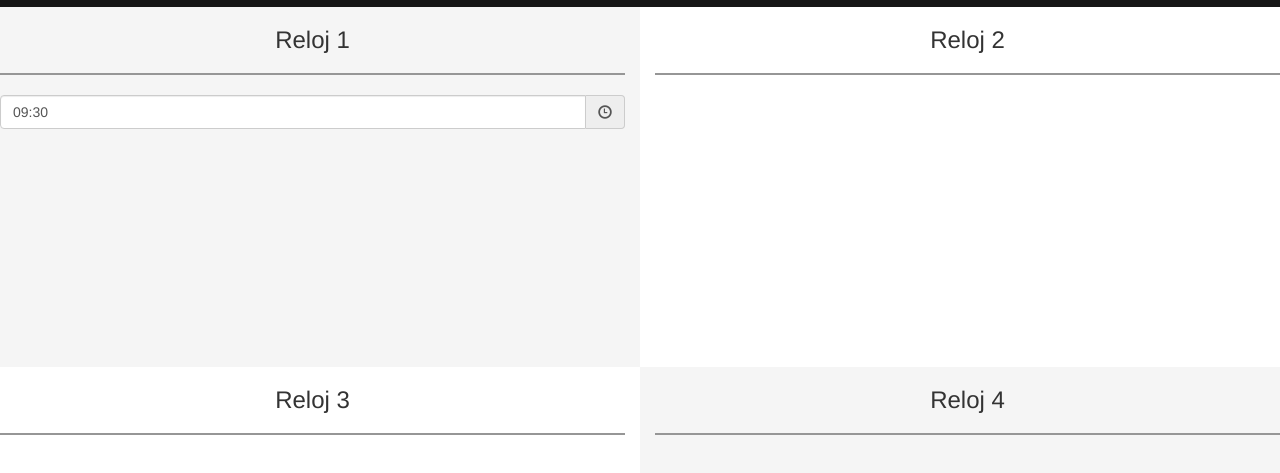
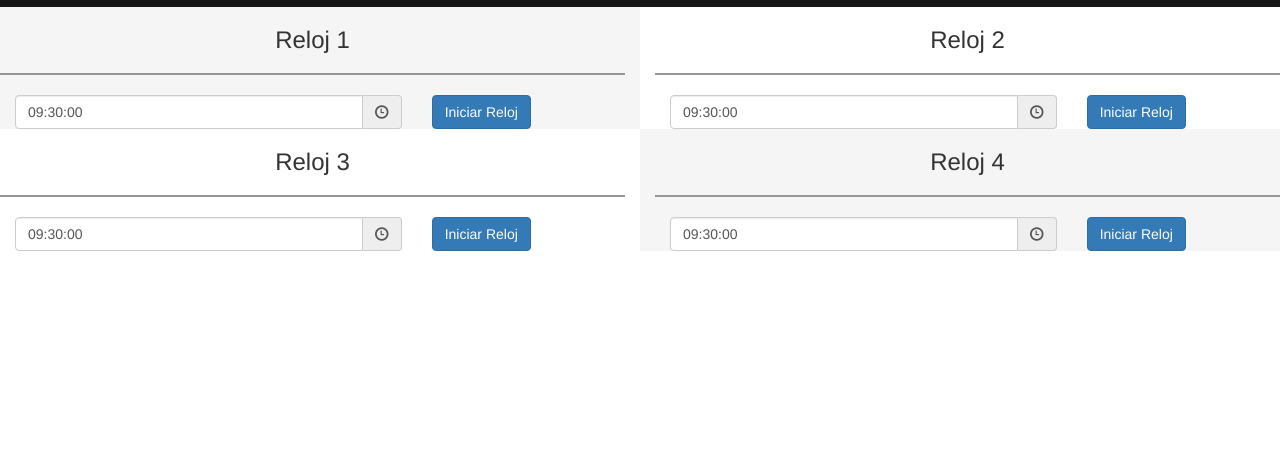
Before and after one commit to QuadCoreBr/Escolar-SistemasDistribuidos, an Electron app: page Practica1/frontend-electron/windows/invertedThreadClocks.html in a window 1280 px wide. Shown: the part 63-536 px from the top of the page. Drawn offline with nearby package versions, Linux system fonts and the light colour scheme.

Commit message:
emits entre socket client y server

```diff
--- a/Practica1/frontend-electron/package.json
+++ b/Practica1/frontend-electron/package.json
@@ -5,7 +5,7 @@
   "main": "invertedThreadClocks.js",
   "scripts": {
     "test": "echo \"Error: no test specified\" && exit 1",
-    "electron" : "electron ."
+    "electron": "electron ."
   },
   "repository": {
     "type": "git",
@@ -18,6 +18,8 @@
   },
   "homepage": "https://github.com/jdiazrdgz/Escolar-SistemasDistribuidos#readme",
   "dependencies": {
-    "electron": "^1.7.5"
+    "electron": "^1.7.5",
+    "jquery": "^3.2.1",
+    "socket.io": "^2.0.3"
   }
 }
--- a/Practica1/frontend-electron/windows/invertedThreadClocks.html
+++ b/Practica1/frontend-electron/windows/invertedThreadClocks.html
@@ -4,55 +4,82 @@
   <head>
     <meta name="viewport" content="width=device-width, initial-scale=1">
     <link rel="stylesheet" href="invertedThreadClocks.css">
-    <!-- clockpicker -->
-    <!-- <link rel="stylesheet" href="bootstrap-clockpicker.min.css"> -->
-    <!-- <link rel="stylesheet" href="jquery-clockpicker.min.css"> -->
-    <!-- boostrap -->
     <link href="https://maxcdn.bootstrapcdn.com/bootstrap/3.3.7/css/bootstrap.min.css" rel="stylesheet" integrity="sha384-BVYiiSIFeK1dGmJRAkycuHAHRg32OmUcww7on3RYdg4Va+PmSTsz/K68vbdEjh4u" crossorigin="anonymous">
   </head>
 
   <body>
-    <div class="container-fluid principal-container remove-all-margin-padding fill">
+    <div class="container-fluid principal-container remove-all-margin-padding">
         <div class="header row remove-all-margin-padding">
             <h1 class="text-center">
                     Practica 1 <small>Relojes Invertidos</small>
             </h1>
         </div>
-        <div class="row medium-fill">
-            <div class="col-lg-6 fill reloj-grey" id="reloj1">
+        <div class="row">
+            <div class="col-lg-6 reloj-grey">
                 <h3 class="text-center">Reloj 1</h3>
                 <hr class="hr-22"/>
-                <h1 class="text-center">
+                <div class="col-lg-8">
                     <div class="input-group clockpicker">
-                        <input type="text" class="form-control" value="09:30">
+                        <input type="text" class="form-control" value="09:30:00">
                         <span class="input-group-addon">
                             <span class="glyphicon glyphicon-time"></span>
                         </span>
                     </div>
-                </h1>
+                </div>
+                <div class="col-lg-4">
+                    <button type="button" class="btn btn-primary" name="reloj1" onclick="setTime('reloj1');">Iniciar Reloj</button>
+                </div>
             </div>
-            <div class="col-lg-6 fill" id="reloj2">
+            <div class="col-lg-6" id="reloj2">
                 <h3 class="text-center">Reloj 2</h3>
                 <hr class="hr-22"/>
+                <div class="col-lg-8">
+                    <div class="input-group clockpicker">
+                        <input type="text" class="form-control" value="09:30:00">
+                        <span class="input-group-addon">
+                            <span class="glyphicon glyphicon-time"></span>
+                        </span>
+                    </div>
+                </div>
+                <div class="col-lg-4">
+                    <button type="button" class="btn btn-primary" name="reloj2" onclick="setTime('reloj2');">Iniciar Reloj</button>
+                </div>
             </div>
         </div>
-        <div class="row medium-fill">
-            <div class="col-lg-6 fill" id="reloj3">
+        <div class="row">
+            <div class="col-lg-6" id="reloj3">
                 <h3 class="text-center">Reloj 3</h3>
                 <hr class="hr-22"/>
+                <div class="col-lg-8">
+                    <div class="input-group clockpicker">
+                        <input type="text" class="form-control" value="09:30:00">
+                        <span class="input-group-addon">
+                            <span class="glyphicon glyphicon-time"></span>
+                        </span>
+                    </div>
+                </div>
+                <div class="col-lg-4">
+                    <button type="button" class="btn btn-primary" name="reloj3" onclick="setTime('reloj3');">Iniciar Reloj</button>
+                </div>
             </div>
-            <div class="col-lg-6 fill reloj-grey"  id="reloj4">
+            <div class="col-lg-6 reloj-grey"  id="reloj4">
                 <h3 class="text-center">Reloj 4</h3>
                 <hr class="hr-22"/>
+                <div class="col-lg-8">
+                    <div class="input-group clockpicker">
+                        <input type="text" class="form-control" value="09:30:00">
+                        <span class="input-group-addon">
+                            <span class="glyphicon glyphicon-time"></span>
+                        </span>
+                    </div>
+                </div>
+                <div class="col-lg-4">
+                    <button type="button" class="btn btn-primary" onclick="setTime('reloj4');">Iniciar Reloj</button>
+                </div>
             </div>
         </div>
     </div>
   </body>
-
-    <script
-    src="http://code.jquery.com/jquery-3.2.1.slim.js"
-    integrity="sha256-tA8y0XqiwnpwmOIl3SGAcFl2RvxHjA8qp0+1uCGmRmg="
-    crossorigin="anonymous"></script>
-    <script src="https://maxcdn.bootstrapcdn.com/bootstrap/3.3.7/js/bootstrap.min.js" integrity="sha384-Tc5IQib027qvyjSMfHjOMaLkfuWVxZxUPnCJA7l2mCWNIpG9mGCD8wGNIcPD7Txa" crossorigin="anonymous"></script>
-
+    <script>window.$ = window.jQuery = require('jquery');</script>
+    <script src="invertedThreadClocks.js"></script>
 </html>
--- a/Practica1/frontend-electron/windows/invertedThreadClocks.js
+++ b/Practica1/frontend-electron/windows/invertedThreadClocks.js
@@ -1 +1,15 @@
-$('.clockpicker').clockpicker();
+var io = require('socket.io-client');
+
+$(document).ready(function() {
+
+});
+
+function setTime(nombreReloj){
+    console.log(nombreReloj);
+    var socket = io.connect('http://127.0.0.1:3000');
+    socket.on('connect', function(data) {
+        socket.on('substract', function(data) {
+            console.log('me han quitado un segundo' + nombreReloj);
+        });
+    });
+}
```
Also changed, not shown: Practica1/backend-express/invertedThreadClocks.js (added, +12 -0 lines), Practica1/backend-express/package.json (added, +16 -0 lines), Practica1/frontend-electron/windows/bootstrap-clockpicker.min.css (deleted), Practica1/frontend-electron/windows/bootstrap-clockpicker.min.js (deleted), 2 other files.
